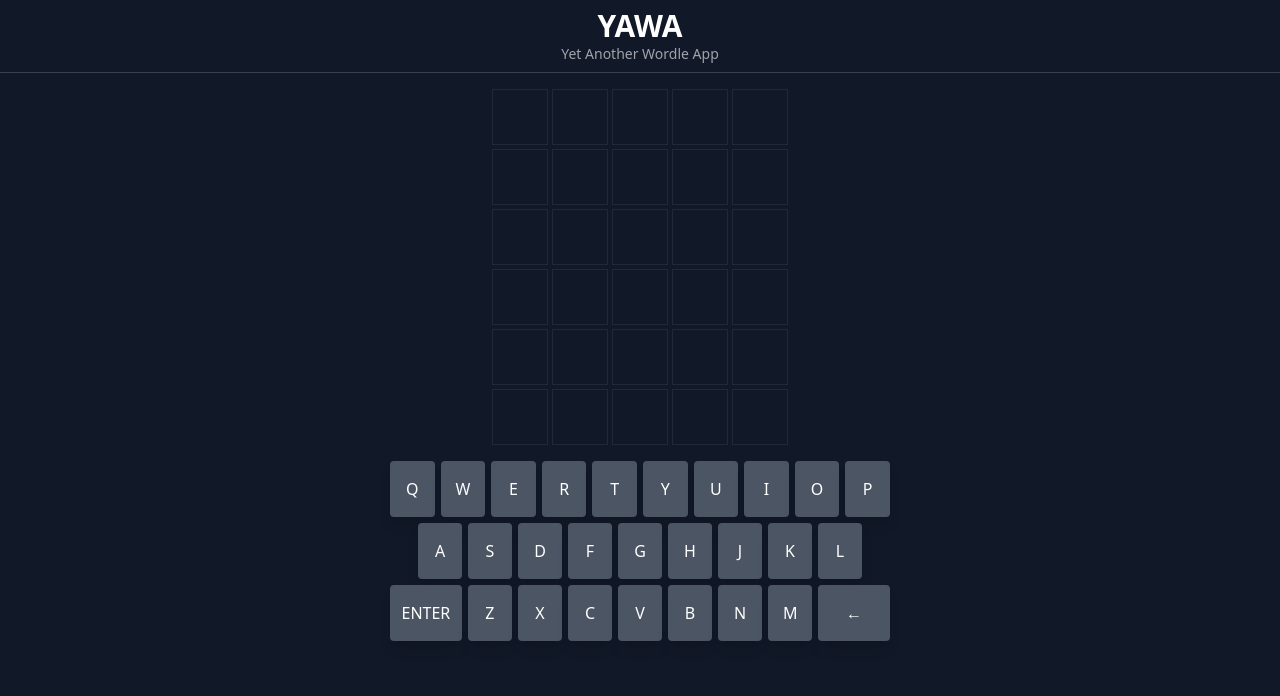
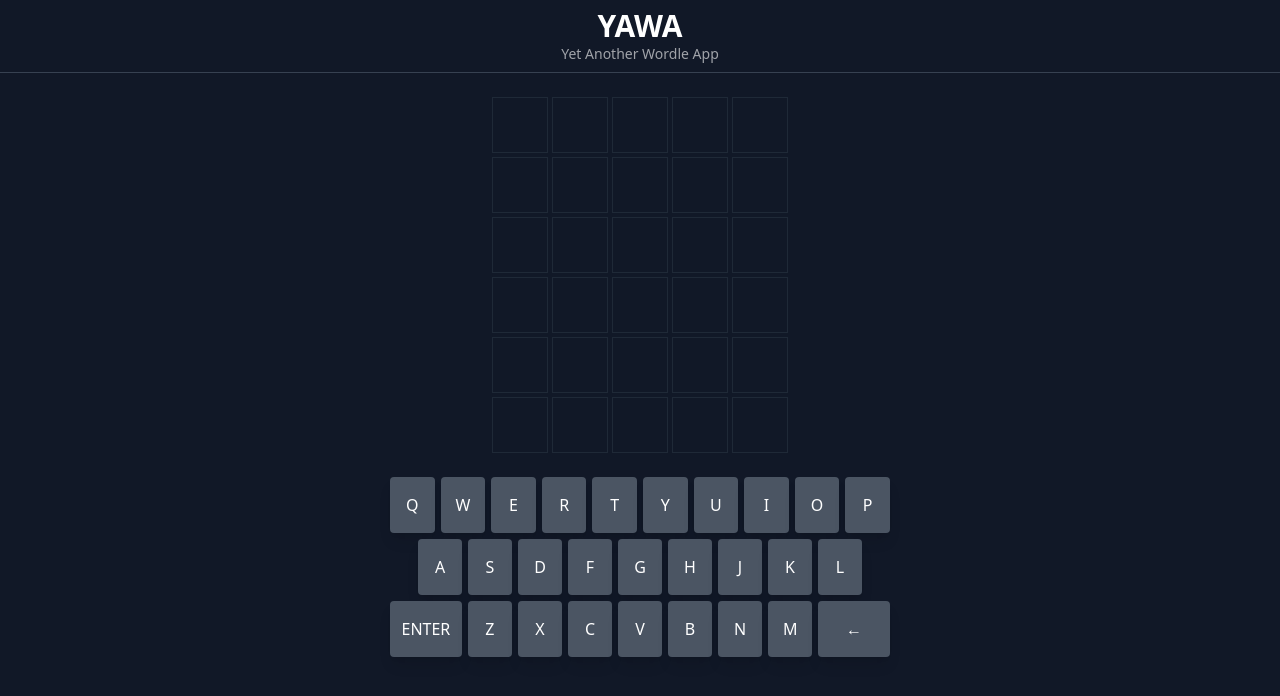
Before and after one commit to erwinrmendez/yawa, a React (Create React App) app: page / in a window 1280 px wide. Shown: the top 696 px of the page. Built offline with nearby package versions, Linux system fonts and the light colour scheme; no server answers.

Commit message:
Changing spacing

```diff
--- a/src/components/Grid.tsx
+++ b/src/components/Grid.tsx
@@ -24,7 +24,7 @@ const Grid = () => {
   return (
     <>
       {isMessageVisible && <Toast message={message} />}
-      <div className="flex flex-col gap-1 mt-4">
+      <div className="flex flex-col gap-1 mt-6">
         {[...Array(MAX_ATTEMPS)].map((_, i) => (
           <Row key={i} rowIndex={i} />
         ))}
--- a/src/components/Keyboard.tsx
+++ b/src/components/Keyboard.tsx
@@ -3,7 +3,7 @@ import Key from "./Key";
 
 const Keyboard = () => {
   return (
-    <div className="flex flex-col w-full max-w-[500px] gap-1.5 mt-4 select-none">
+    <div className="flex flex-col w-full max-w-[500px] gap-1.5 mt-6 select-none">
       <div className="flex justify-center gap-1.5">
         {KEYS.slice(0, 10).map((value) => (
           <Key key={value} keyValue={value} />
```
